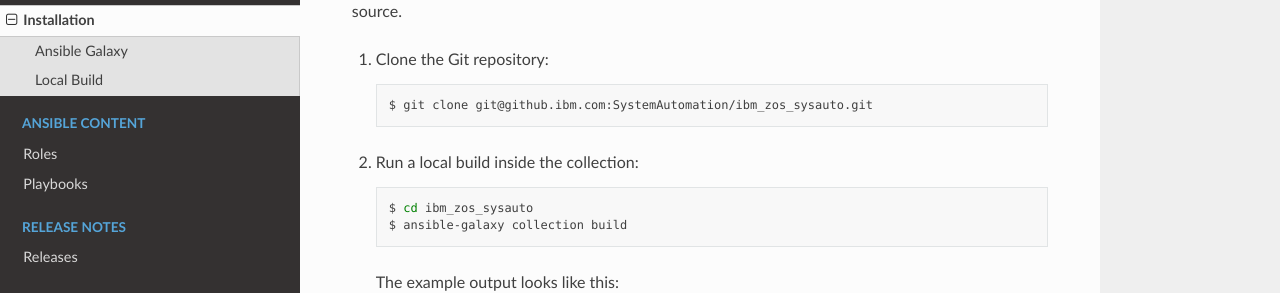
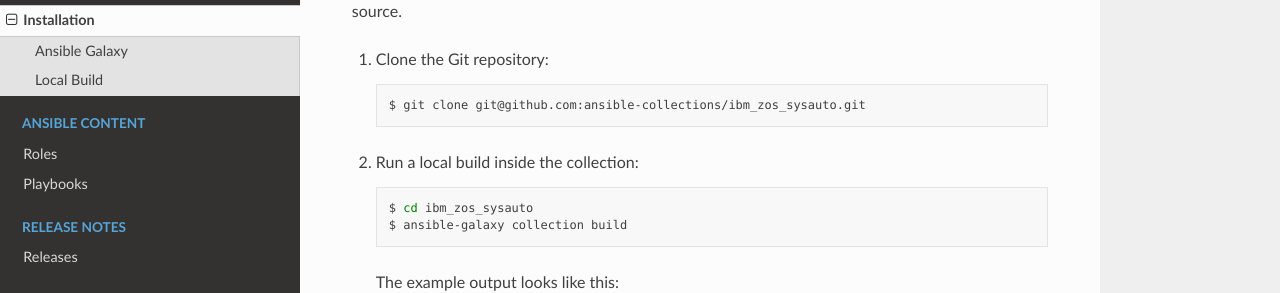
Before and after one commit to ansible-collections/ibm_zos_sysauto, a Sphinx documentation site: the page built from docs/source/installation.rst, in a window 1280 px wide and 900 px high, scrolled down 1092 px. Shown: the part 162-455 px from the top of the window. Built offline with Sphinx 7.4.7 and the Read the Docs theme 2.0.0, drawn with Linux system fonts in a browser that asks for light colours.

Commit message:
fixed documentation: link to clone repo

```diff
--- a/docs/source/installation.rst
+++ b/docs/source/installation.rst
@@ -62,7 +62,7 @@ having to use Galaxy. Then you can use the ``ansible-galaxy collection install``
 
    .. code-block:: sh
 
-      $ git clone git@github.ibm.com:SystemAutomation/ibm_zos_sysauto.git
+      $ git clone git@github.com:ansible-collections/ibm_zos_sysauto.git
 
 2. Run a local build inside the collection:
 
```
